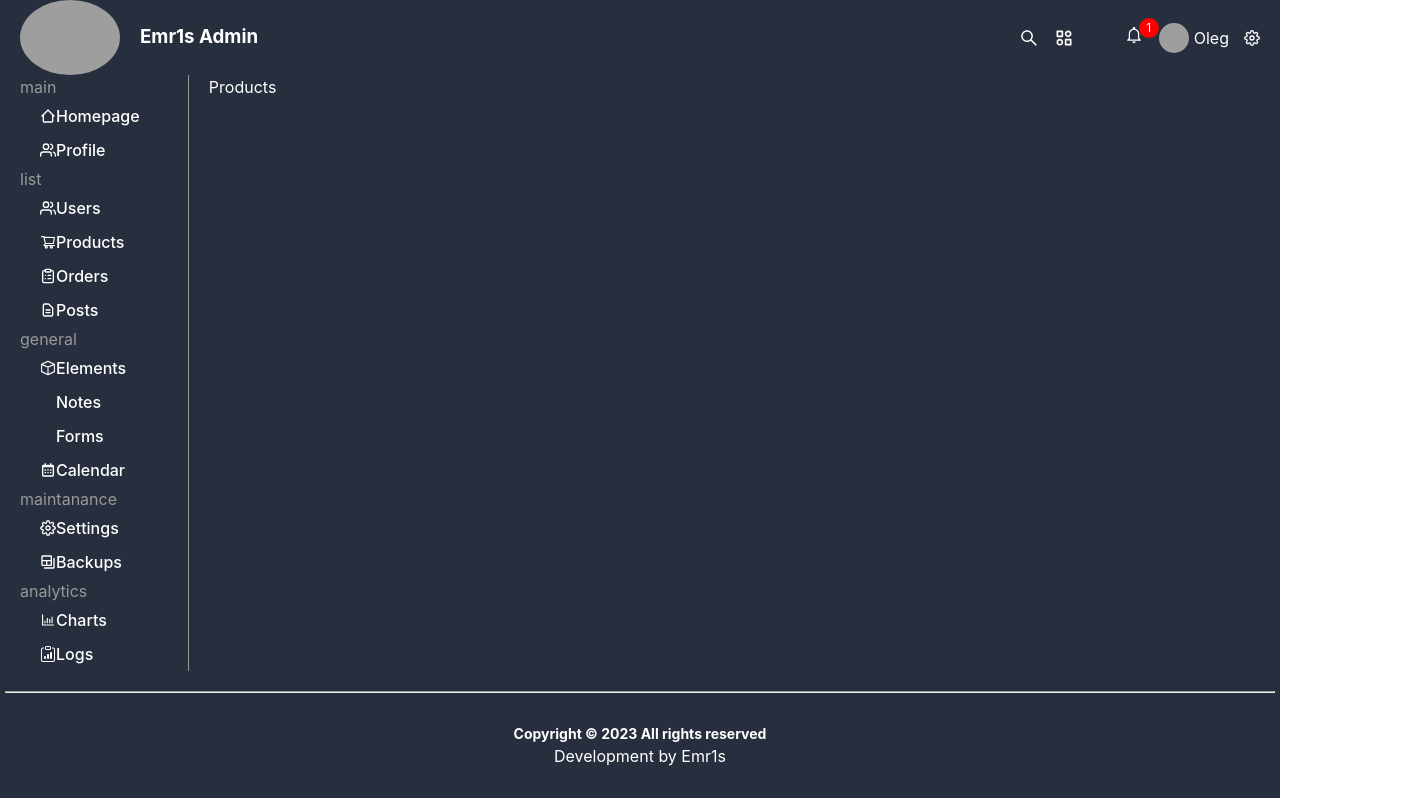
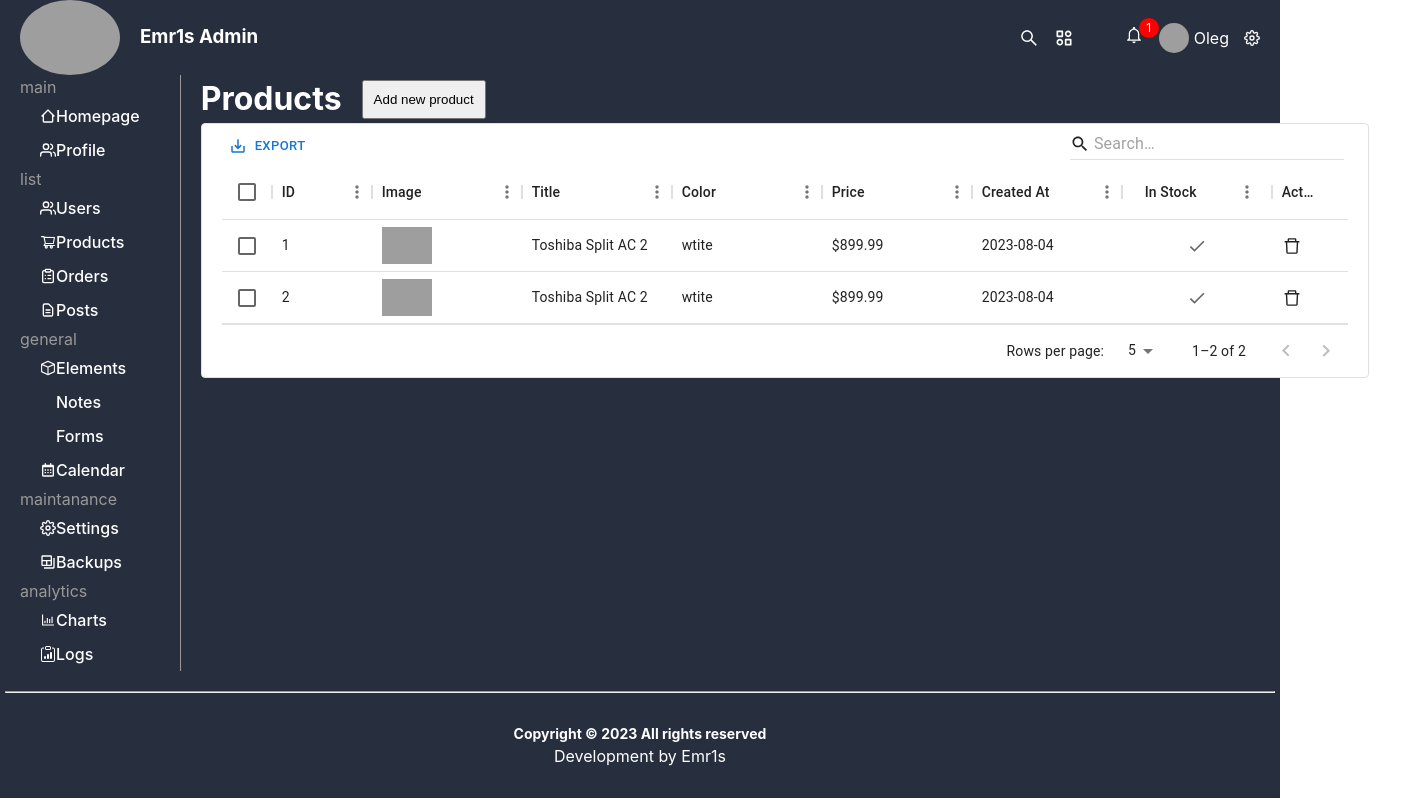
Before and after one commit to Emr1s/React-Admin-Dashboard, a React (Vite) app: page /products in a window 1280 px wide. Shown: the whole page, 1413 px wide, since content can reach past the window. Built offline with nearby package versions, Linux system fonts and the light colour scheme; grey boxes are pictures that could not be loaded; some icons are missing.

Commit message:
development page with Products

```diff
--- a/src/pages/Products/Products.jsx
+++ b/src/pages/Products/Products.jsx
@@ -1,9 +1,64 @@
-import React from 'react'
+import React, { useState } from 'react'
 import './Products.scss'
+import { AiOutlineDelete } from 'react-icons/ai'
+import { PiNotePencil } from 'react-icons/pi'
+import DataTable from '../../components/DataTable/DataTable';
 
 const Products = () => {
+  const [open, setOpen] = useState(false)
+
+  const [rows, setRows] = useState([
+    { id: 1, col1: 1, col2: "https://5.imimg.com/data5/SW/VM/MY-5774620/toshiba-split-ac-2-ton-3-star-rated-ras-24s3ks.png", col3: "Toshiba Split AC 2", col4: "wtite", col5: "$899.99", col6: "2023-08-04", col7: true, },
+    { id: 2, col1: 2, col2: "https://5.imimg.com/data5/SW/VM/MY-5774620/toshiba-split-ac-2-ton-3-star-rated-ras-24s3ks.png", col3: "Toshiba Split AC 2", col4: "wtite", col5: "$899.99", col6: "2023-08-04", col7: true, },
+  ]);
+
+  const columns = [
+    { field: 'col1', headerName: 'ID', width: 100 },
+    {
+      field: 'col2', headerName: 'Image', width: 150, typeOfInput: 'text',
+      renderCell: (params) => {
+        return (
+          <img src={params.row?.col2} alt="" style={{ width: '50px', objectFit: 'contain' }} />
+        )
+      }
+
+    },
+    { field: 'col3', headerName: 'Title', width: 150, typeOfInput: 'text', },
+    { field: 'col4', headerName: 'Color', width: 150, typeOfInput: 'text', },
+    { field: 'col5', headerName: 'Price', width: 150, typeOfInput: 'text',},
+    { field: 'col6', headerName: 'Created At', width: 150, typeOfInput: 'date',},
+    { field: 'col7', headerName: 'In Stock', width: 150, type: 'boolean', typeOfInput: 'checkbox', },
+    {
+      field: 'col8', headerName: 'Action', width: 100,
+      renderCell: (params) => {
+        return (
+          <div className="action" style={{ cursor: 'pointer', display: 'flex', alignItems: 'center' }}>
+            <AiOutlineDelete style={{  fontSize: '20px' }} onClick={() => handleDelete(params.row.id)} />
+          </div>
+        )
+      }
+    },
+  ];
+
+  const handleDelete = (id) => {
+    setRows(rows.filter(item => item.id !== id))
+
+  }
   return (
-    <div>Products</div>
+    <div className='products'>
+      <div className="title">
+        <h1>Products</h1>
+        <button onClick={() => setOpen(true)}>Add new product</button>
+      </div>
+      <DataTable
+        rows={rows}
+        columns={columns}
+        open={open}
+        setOpen={setOpen}
+        setRows={setRows}
+
+      />
+    </div>
   )
 }
 
--- a/src/pages/Products/Products.scss
+++ b/src/pages/Products/Products.scss
@@ -0,0 +1,12 @@
+.products{
+    width: 99%;
+    .title{
+        display: flex;
+        align-items: center;
+        gap: 20px;
+        button{
+            padding: 10px;
+        }
+    }
+
+}
```
